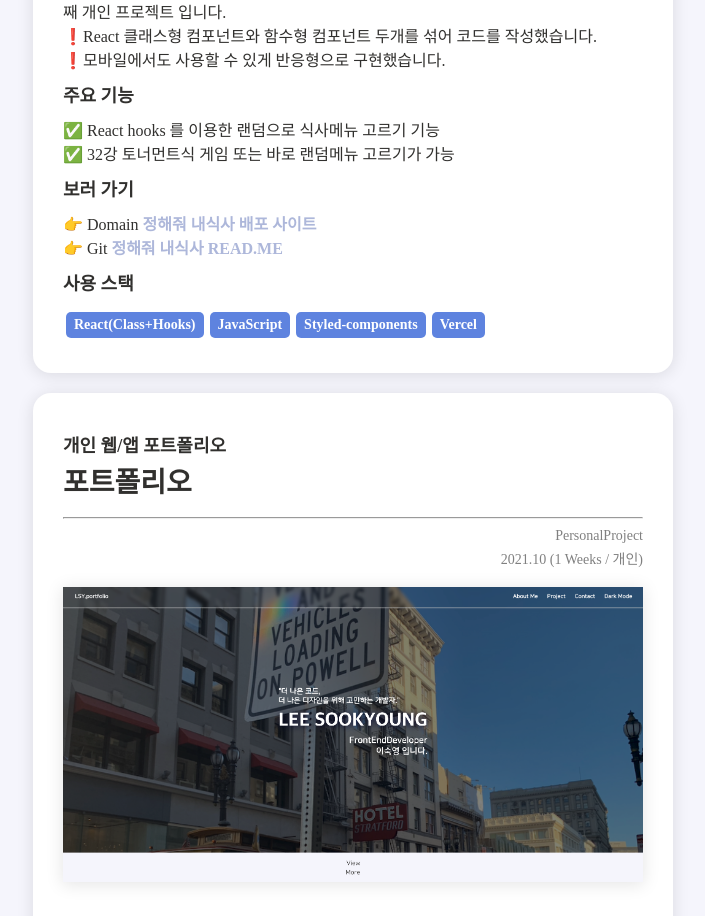
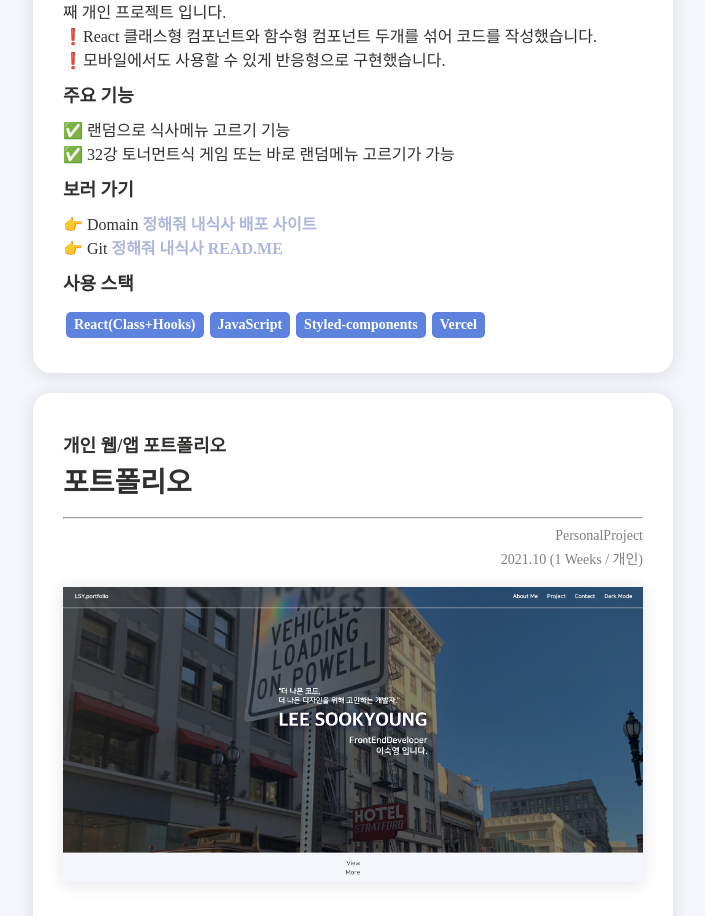
Before and after one commit to 22sook00/portfolio, a React (Create React App) app: page / in a window 1280 px wide. Shown: the part 5344-6260 px from the top of the page, without its empty margins (287-992 px from the left). Built offline with nearby package versions, Linux system fonts and the light colour scheme; a web font is replaced by a local one.

Commit message:
정해줘 내식사 설명변경

```diff
--- a/src/Asset/datas.js
+++ b/src/Asset/datas.js
@@ -74,7 +74,7 @@ export const projectDatas = [
     date : '2021.05 (1 Weeks / 개인)',
     img : './img/choosemymeal.png',
     primaryFunc : [
-      'React hooks 를 이용한 랜덤으로 식사메뉴 고르기 기능',
+      '랜덤으로 식사메뉴 고르기 기능',
       '32강 토너먼트식 게임 또는 바로 랜덤메뉴 고르기가 가능',
     ],
     moveTo :
```
